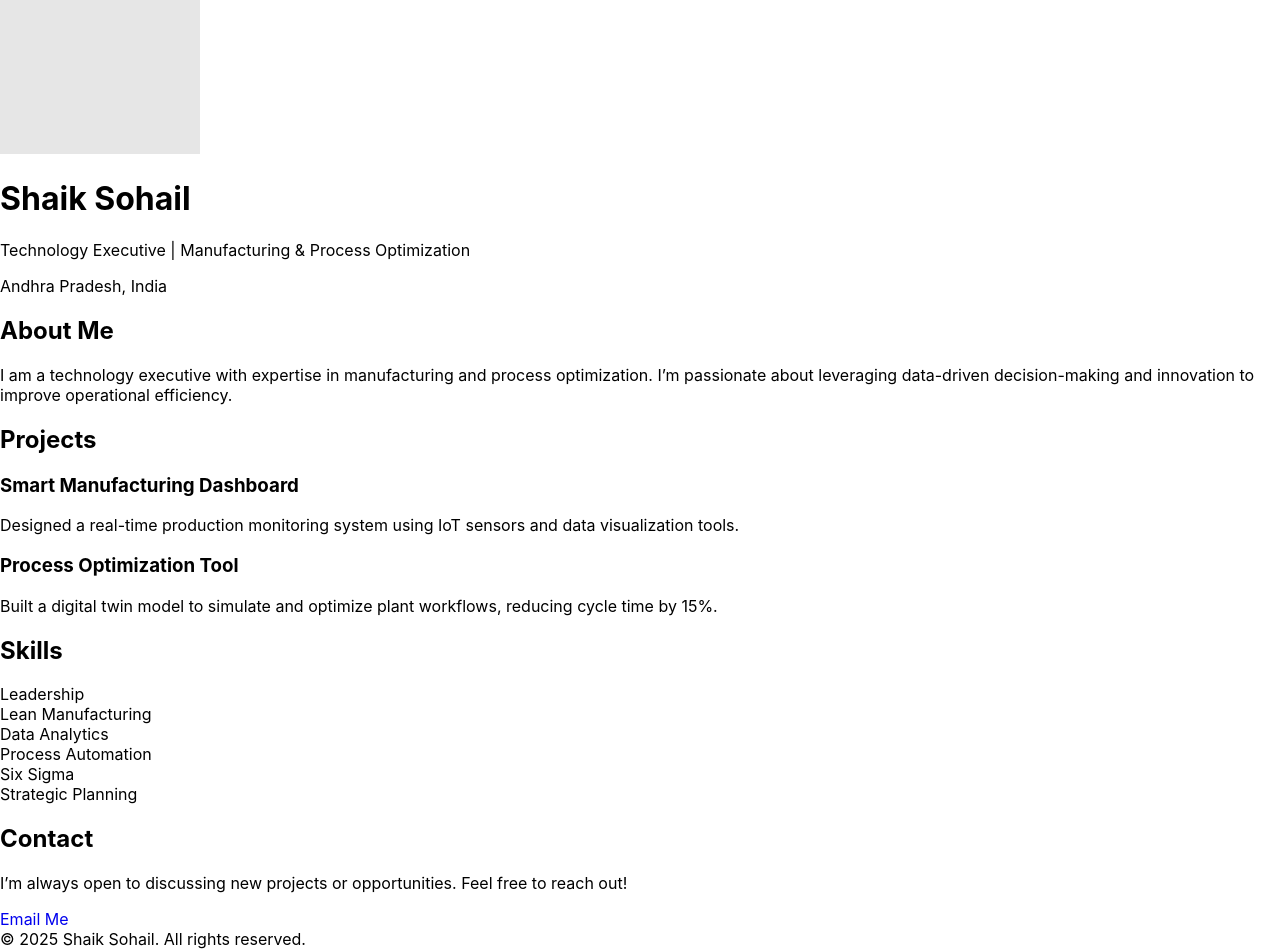
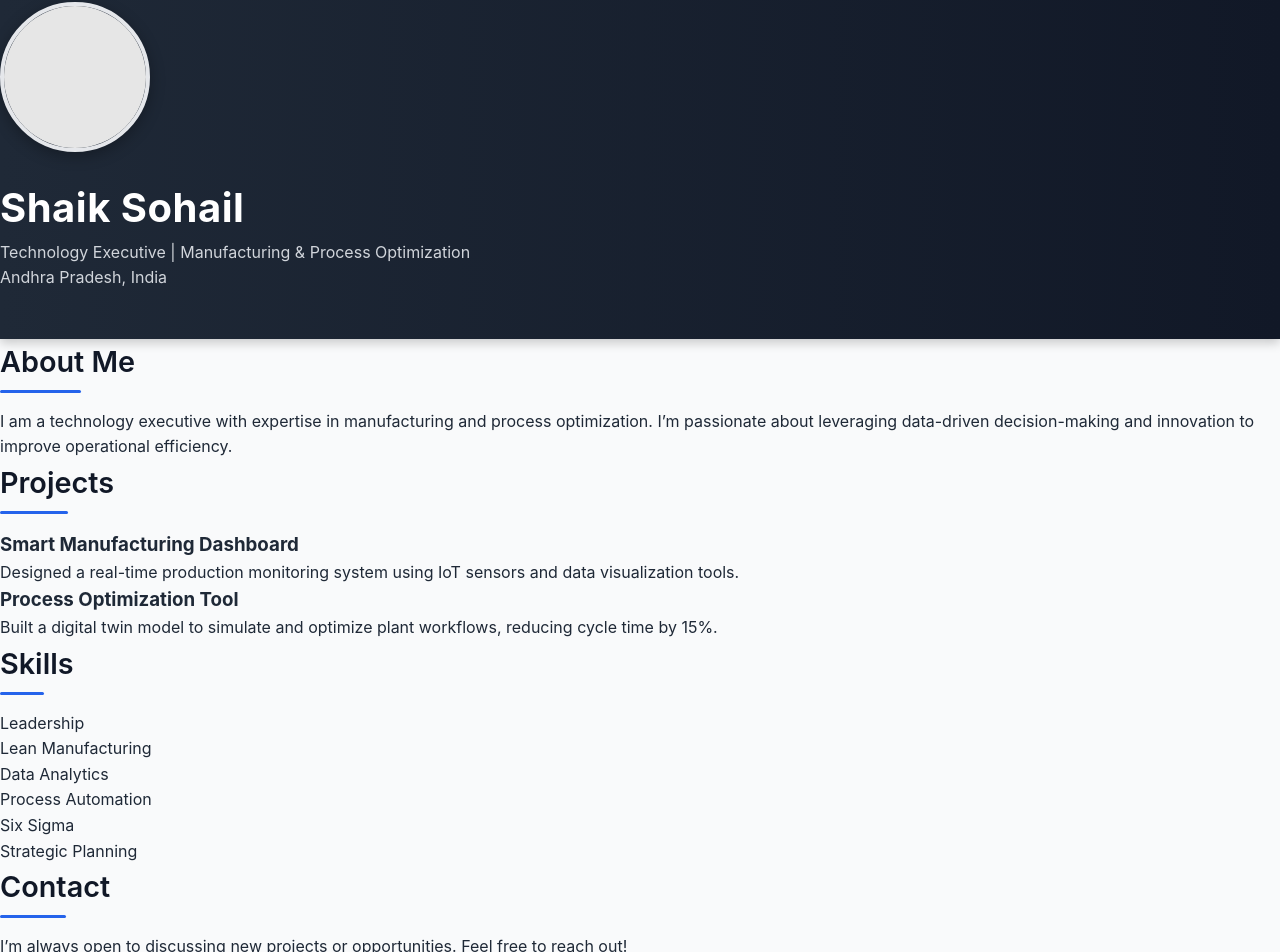
Before and after one commit to shaiksohail0728-debug/sohail-portfolio, a React (Vite) app: page / in a window 1280 px wide. Shown: the part 46-998 px from the top of the page. Built offline with nearby package versions, Linux system fonts and the light colour scheme.

Commit message:
Update styles.css

```diff
--- a/src/styles.css
+++ b/src/styles.css
@@ -1,14 +1,165 @@
-/* Example additional styles */
-body {
+/* ===== Global Reset ===== */
+* {
   margin: 0;
-  font-family: 'Inter', sans-serif;
+  padding: 0;
+  box-sizing: border-box;
 }
 
-a {
-  text-decoration: none;
+/* ===== Fonts ===== */
+@import url("https://fonts.googleapis.com/css2?family=Inter:wght@400;500;600;700&display=swap");
+
+body {
+  font-family: 'Inter', sans-serif;
+  background-color: #f9fafb; /* Light gray background */
+  color: #1f2937; /* Gray-800 text */
+  line-height: 1.6;
+  scroll-behavior: smooth;
 }
 
-/* Accent color if you want override */
-:root {
-  --accent-blue: #2563EB;
+/* ===== Section Spacing ===== */
+section {
+  scroll-margin-top: 80px;
+  transition: background 0.4s ease, color 0.4s ease;
 }
+
+/* ===== Header ===== */
+header {
+  background: linear-gradient(to right, #1f2937, #111827);
+  color: white;
+  padding-top: 3rem;
+  padding-bottom: 3rem;
+  box-shadow: 0 4px 10px rgba(0, 0, 0, 0.2);
+}
+
+header h1 {
+  font-size: 2.5rem;
+  font-weight: 700;
+  letter-spacing: 0.5px;
+}
+
+header p {
+  color: #d1d5db;
+}
+
+/* ===== Profile Image ===== */
+header img {
+  border-radius: 9999px;
+  border: 4px solid #e5e7eb;
+  width: 150px;
+  height: 150px;
+  object-fit: cover;
+  margin-bottom: 1rem;
+  box-shadow: 0 4px 15px rgba(0, 0, 0, 0.3);
+  transition: transform 0.4s ease;
+}
+
+header img:hover {
+  transform: scale(1.05);
+}
+
+/* ===== Section Headings ===== */
+h2 {
+  font-size: 1.8rem;
+  font-weight: 600;
+  color: #111827;
+  margin-bottom: 1rem;
+  position: relative;
+  display: inline-block;
+}
+
+h2::after {
+  content: "";
+  display: block;
+  width: 60%;
+  height: 3px;
+  background: #2563eb;
+  margin-top: 0.3rem;
+  border-radius: 2px;
+}
+
+/* ===== Card Sections ===== */
+section ul li {
+  background-color: white;
+  border-radius: 10px;
+  box-shadow: 0 2px 8px rgba(0, 0, 0, 0.08);
+  padding: 1.25rem;
+  transition: transform 0.3s ease, box-shadow 0.3s ease;
+}
+
+section ul li:hover {
+  transform: translateY(-4px);
+  box-shadow: 0 4px 16px rgba(0, 0, 0, 0.1);
+}
+
+/* ===== Skill Cards ===== */
+#skills ul li {
+  border: 1px solid #e5e7eb;
+  font-weight: 500;
+  cursor: default;
+  transition: background-color 0.3s ease, transform 0.3s ease;
+}
+
+#skills ul li:hover {
+  background-color: #f3f4f6;
+  transform: translateY(-3px);
+}
+
+/* ===== Contact Button ===== */
+a.bg-blue-600 {
+  background-color: #2563eb;
+  text-decoration: none;
+  font-weight: 500;
+  box-shadow: 0 2px 6px rgba(37, 99, 235, 0.4);
+  transition: all 0.3s ease;
+}
+
+a.bg-blue-600:hover {
+  background-color: #1e40af;
+  box-shadow: 0 4px 12px rgba(30, 64, 175, 0.4);
+  transform: translateY(-2px);
+}
+
+/* ===== Footer ===== */
+footer {
+  background-color: #ffffff;
+  border-top: 1px solid #e5e7eb;
+  color: #6b7280;
+  text-align: center;
+  font-size: 0.9rem;
+  padding: 1rem 0;
+}
+
+/* ===== Responsive Design ===== */
+@media (max-width: 768px) {
+  header h1 {
+    font-size: 2rem;
+  }
+
+  h2 {
+    font-size: 1.5rem;
+  }
+
+  section {
+    padding: 2rem 1rem;
+  }
+
+  #skills ul {
+    grid-template-columns: repeat(2, 1fr);
+  }
+}
+
+/* ===== Subtle Fade-in Animation ===== */
+@keyframes fadeInUp {
+  0% {
+    opacity: 0;
+    transform: translateY(30px);
+  }
+  100% {
+    opacity: 1;
+    transform: translateY(0);
+  }
+}
+
+section, header img, footer {
+  animation: fadeInUp 0.7s ease-in-out;
+}
```
